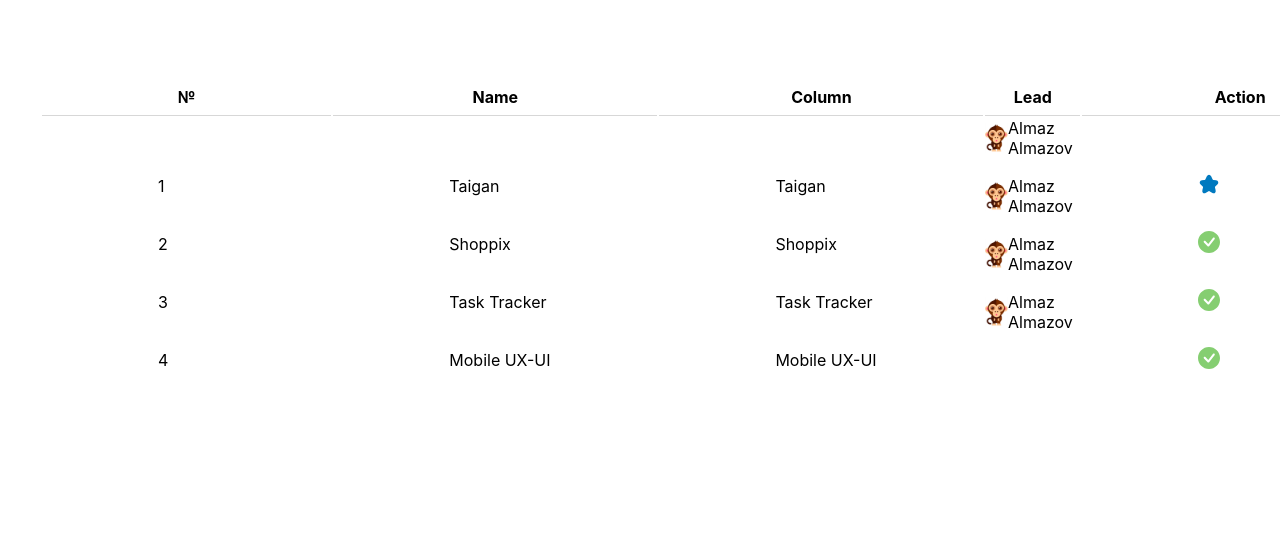
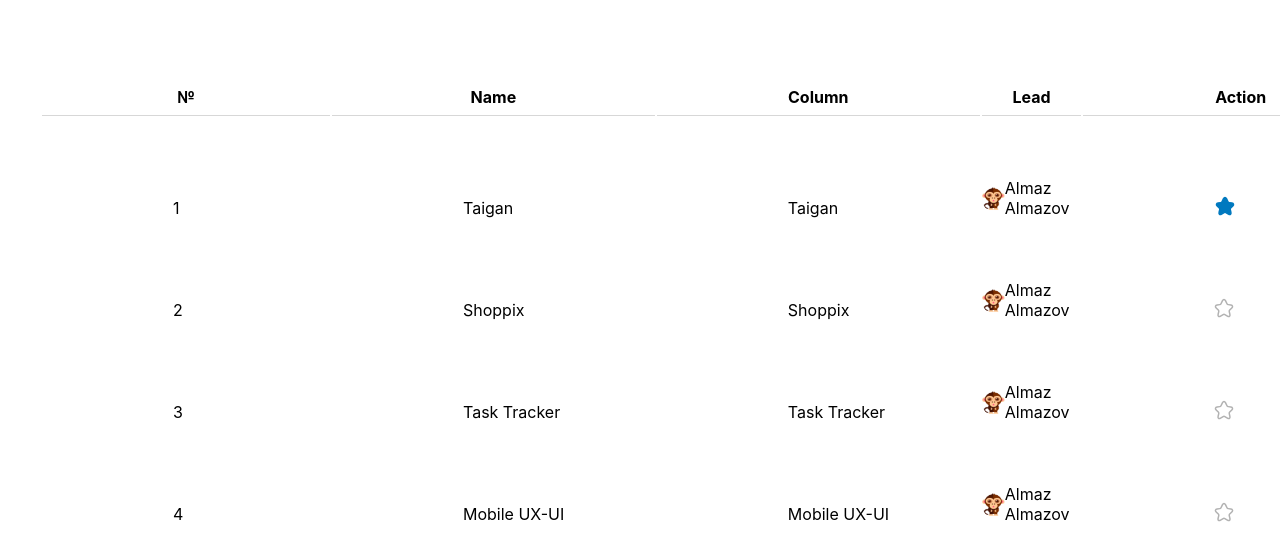
Before and after one commit to peaksoft-school/js6-task-tracker, a React (Create React App) app: page / in a window 1280 px wide. Shown: the top 560 px of the page. Built offline with nearby package versions, Linux system fonts and the light colour scheme.

Commit message:
maybe is done

```diff
--- a/src/App.js
+++ b/src/App.js
@@ -9,8 +9,12 @@ const columns = [
    {
       header: "Lead",
       action: (row) => (
-         <div style={{ display: "flex", alignItems: "center" }}>
-            <img style={{ width: 30, height: 30 }} src={row.Lead} alt="test" />
+         <div style={{ alignItems: "center", display: "flex", paddingTop: 60 }}>
+            <img
+               style={{ width: 35, height: 25, borderRadius: 50 }}
+               src={row.Lead}
+               alt="test"
+            />
             <span>Almaz Almazov</span>
          </div>
       ),
--- a/src/Components/UI/Table.jsx
+++ b/src/Components/UI/Table.jsx
@@ -46,7 +46,7 @@ const ReTable = styled.table`
    }
    td {
       position: relative;
-      left: 115px;
+      left: 130px;
       top: 40px;
       width: 1320px;
       height: 54px;
--- a/src/Components/UI/data.js
+++ b/src/Components/UI/data.js
@@ -1,5 +1,5 @@
 import fullStar from "../../assets/star.svg"
-import emptyStar from "../../assets/Vector.svg"
+import emptyStar from "../../assets/starEmpty.svg"
 import Avatarka from "../../assets/png-transparent-hook-clothes-hanger-animal-monkey-mammal-animals-drawer.png"
 
 export const tableData = [
```
